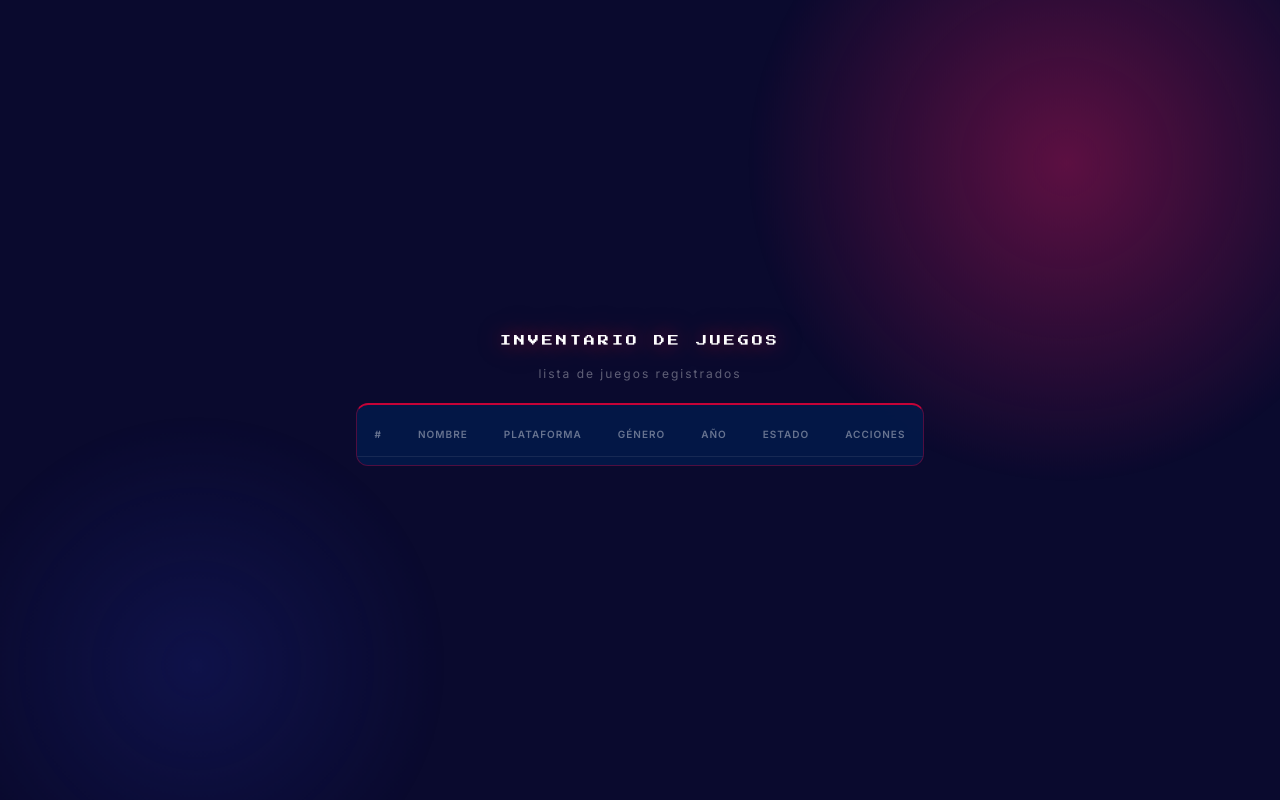
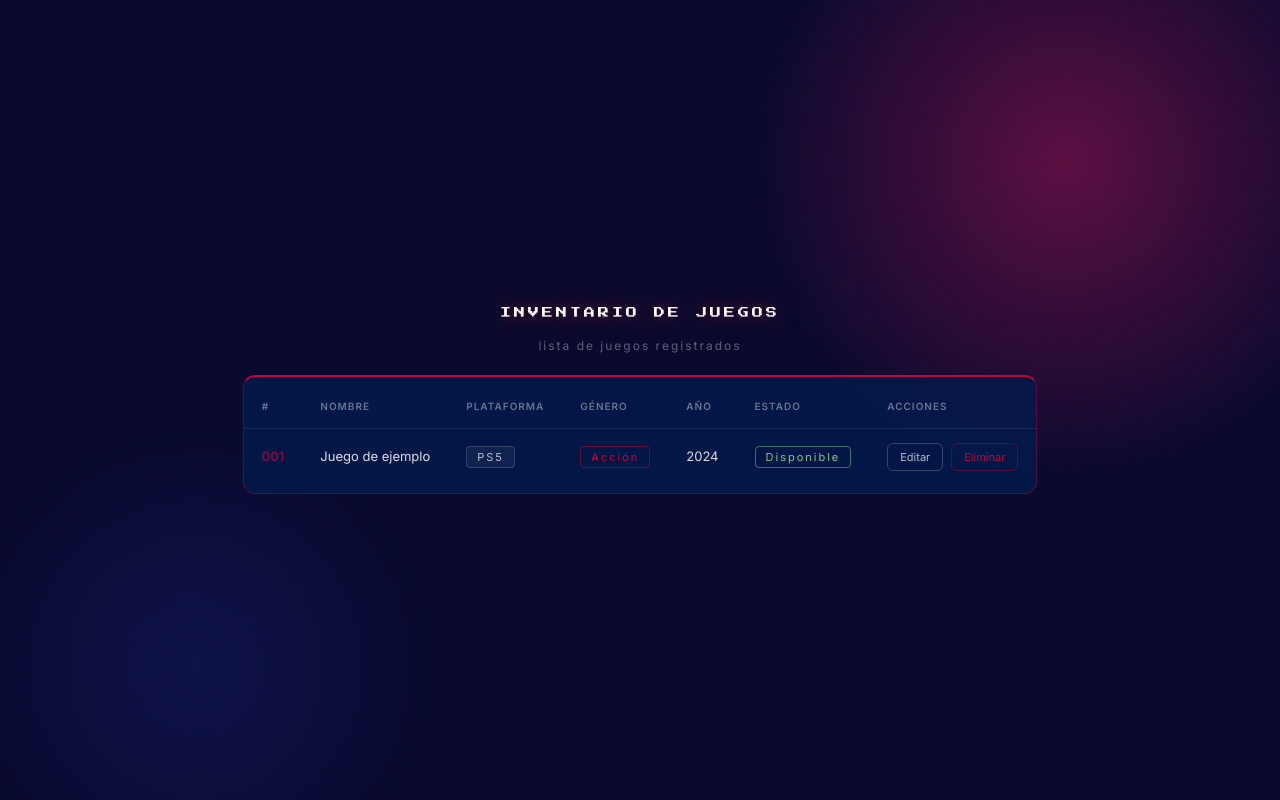
Before and after one commit to Dominicfabian2005/inventario-juegos, a React (Vite) app: page / in a window 1280 px wide. Built offline with nearby package versions, Linux system fonts and the light colour scheme.

Commit message:
Agregar editado a lista

```diff
--- a/src/Componentes/Lista.jsx
+++ b/src/Componentes/Lista.jsx
@@ -1,8 +1,10 @@
-import React from "react";
+import React, { useState } from "react";
 import "../styles/ListaStyle.css";
 
-function Lista(){
-    return(
+function Lista() {
+  const [editando, setEditando] = useState(false);
+
+  return (
     <>
       <div id="contenedor-lista">
         <h2>INVENTARIO DE JUEGOS</h2>
@@ -22,12 +24,34 @@ function Lista(){
               </tr>
             </thead>
             <tbody>
+              <tr>
+                <td>001</td>
+                <td>{editando ? <input className="input-inline" defaultValue="Juego de ejemplo" /> : "Juego de ejemplo"}</td>
+                <td>{editando ? <select className="input-inline"><option>PS5</option><option>Xbox</option><option>PC</option></select> : <span className="badge-plataforma">PS5</span>}</td>
+                <td>{editando ? <select className="input-inline"><option>Acción</option><option>RPG</option><option>Shooter</option></select> : <span className="badge-genero">Acción</span>}</td>
+                <td>{editando ? <input className="input-inline" type="number" defaultValue="2024" /> : "2024"}</td>
+                <td>{editando ? <select className="input-inline"><option>Disponible</option><option>Prestado</option></select> : <span className="badge-estado disponible">Disponible</span>}</td>
+                <td>
+                  <div className="acciones">
+                    {editando ? (
+                      <>
+                        <button className="btn-editar" onClick={() => setEditando(false)}>Guardar</button>
+                        <button className="btn-eliminar" onClick={() => setEditando(false)}>Cancelar</button>
+                      </>
+                    ) : (
+                      <>
+                        <button className="btn-editar" onClick={() => setEditando(true)}>Editar</button>
+                        <button className="btn-eliminar">Eliminar</button>
+                      </>
+                    )}
+                  </div>
+                </td>
+              </tr>
             </tbody>
           </table>
         </div>
       </div>
     </>
-    )
+  );
 }
-
 export default Lista
--- a/src/styles/ListaStyle.css
+++ b/src/styles/ListaStyle.css
@@ -151,3 +151,16 @@
 .btn-eliminar:hover {
   background: rgba(197, 3, 55, 0.1);
 }
+
+.input-inline {
+  width: 100%;
+  background: rgba(255, 255, 255, 0.05);
+  border: 1px solid rgba(197, 3, 55, 0.4);
+  border-radius: 6px;
+  padding: 6px 10px;
+  color: #fff;
+  font-family: 'Inter', sans-serif;
+  font-size: 12px;
+  outline: none;
+  color-scheme: dark;
+}
```
Lines whose indentation alone changed are shown as unchanged.
